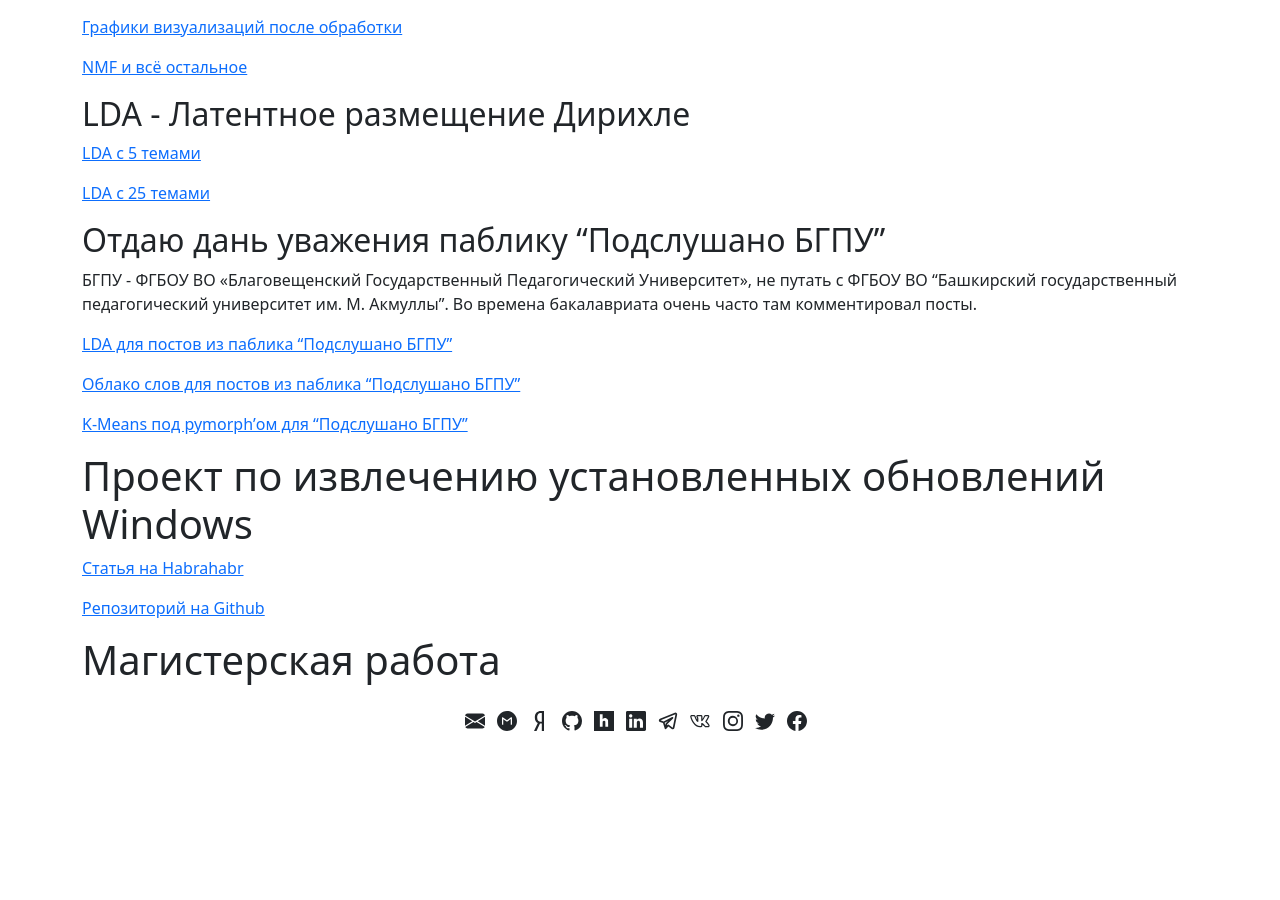
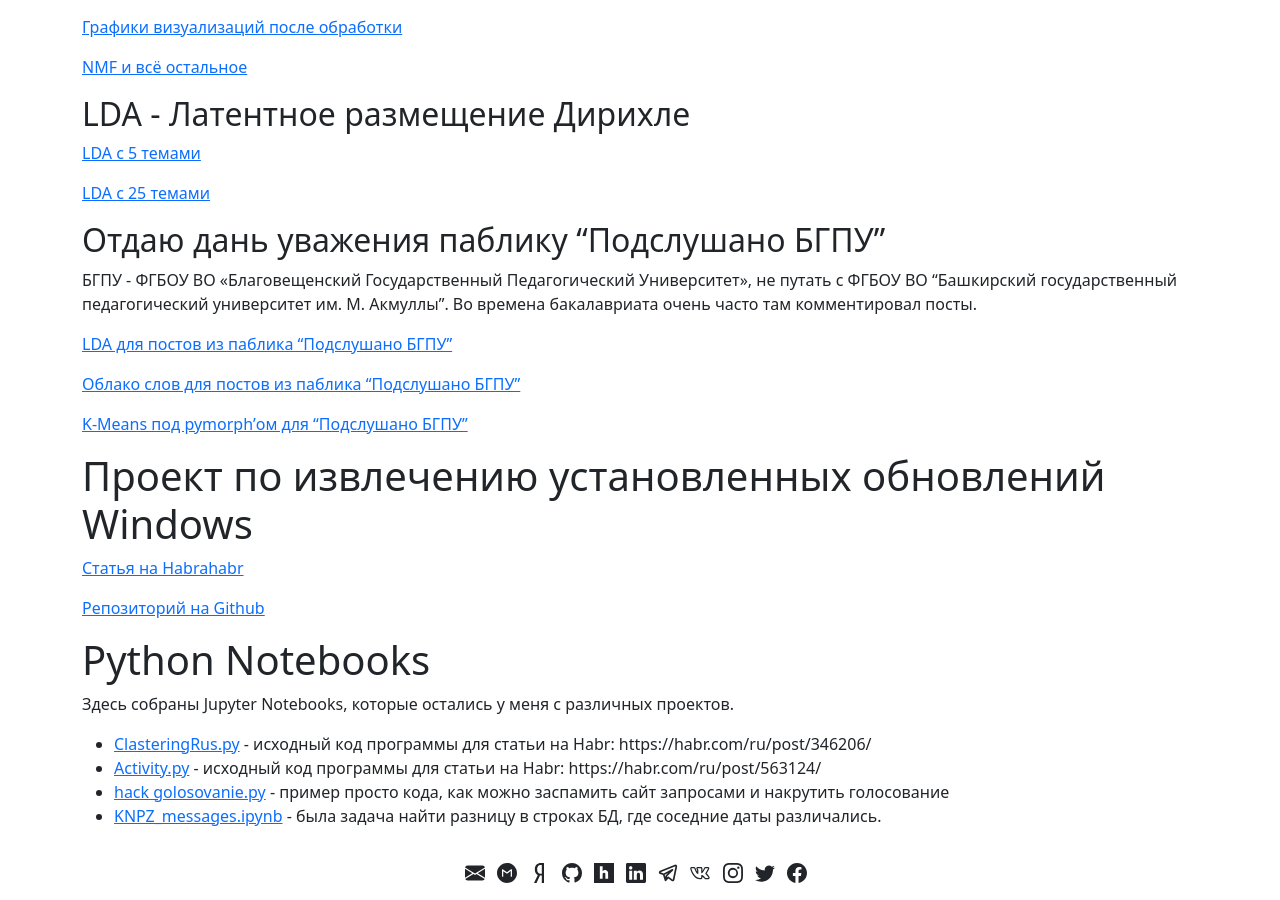
Before and after one commit to OlegBezverhii/olegbezverhii.github.io, a Jekyll site: the page built from anypages/project.md, in a window 1280 px wide and 900 px high, scrolled down 752 px. Built offline with Jekyll 4.4.1, drawn with Linux system fonts in a browser that asks for light colours; before the commit the page ends 1500 px from its top, so only the background shows below that.

Commit message:
Update project.md

```diff
--- a/anypages/project.md
+++ b/anypages/project.md
@@ -61,4 +61,10 @@ permalink: /project/
 
 [Репозиторий на Github](https://github.com/OlegBezverhii/List-Update-Cheker)
 
-# Магистерская работа
+# Python Notebooks
+Здесь собраны Jupyter Notebooks, которые остались у меня с различных проектов.
+
+- [ClasteringRus.py](https://github.com/OlegBezverhii/python-notebooks/blob/master/ClasteringRus.py) - исходный код программы для статьи на Habr: https://habr.com/ru/post/346206/
+- [Activity.py](https://github.com/OlegBezverhii/python-notebooks/blob/master/Activity.py) - исходный код программы для статьи на Habr: https://habr.com/ru/post/563124/
+- [hack golosovanie.py](https://github.com/OlegBezverhii/python-notebooks/blob/master/hack%20golosovanie.py) - пример просто кода, как можно заспамить сайт запросами и накрутить голосование
+- [KNPZ_messages.ipynb](https://github.com/OlegBezverhii/python-notebooks/blob/master/KNPZ_messages.ipynb) - была задача найти разницу в строках БД, где соседние даты различались.
```
